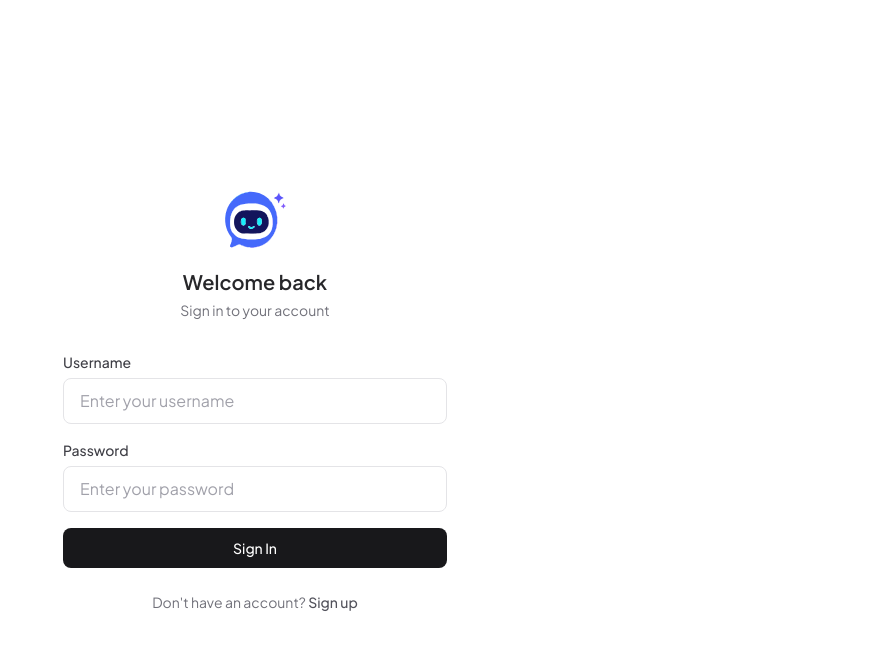
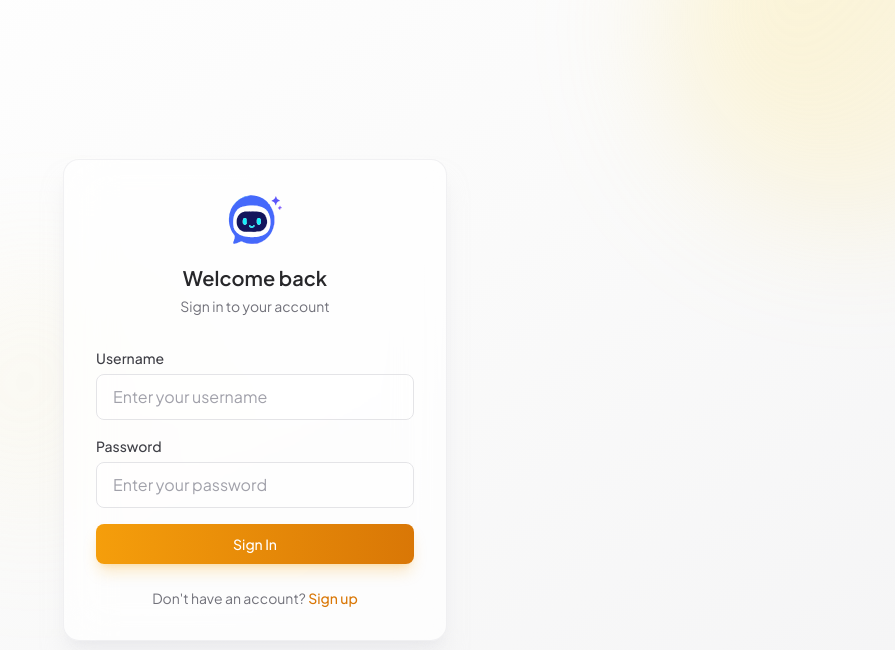
Before and after one commit to falling-petals/AI-Chat, a React (Vite) app in the folder ai-chat-frontend/: page /login in a window 1280 px wide. Shown: the top 650 px of the page, without its empty margins (385-1280 px from the left). Built offline with nearby package versions, Linux system fonts and the light colour scheme.

Commit message:
style: 登录页和注册页美化 - glassmorphism + 金色强调

```diff
--- a/ai-chat-frontend/src/pages/Login.tsx
+++ b/ai-chat-frontend/src/pages/Login.tsx
@@ -2,18 +2,18 @@ import { useState } from 'react';
 import { useNavigate, Link } from 'react-router-dom';
 import { login } from '../api/auth';
 import { useChatStore } from '../store';
-
 import { toast } from 'sonner';
 
 export default function Login() {
   const setToken = useChatStore((s) => s.setToken);
   const [username, setUsername] = useState('');
   const [password, setPassword] = useState('');
-
+  const [loading, setLoading] = useState(false);
   const navigate = useNavigate();
 
   const handleSubmit = async (e: React.FormEvent) => {
     e.preventDefault();
+    setLoading(true);
     try {
       const res = await login(username, password);
       localStorage.setItem('username', res.username);
@@ -21,22 +21,30 @@ export default function Login() {
       navigate('/');
     } catch (err: any) {
       toast.error(err.message);
+    } finally {
+      setLoading(false);
     }
   };
 
   return (
-    <div className="min-h-screen flex items-center justify-center bg-white dark:bg-[#151515]">
-      <div className="w-full max-w-sm mx-4">
+    <div className="relative min-h-screen flex items-center justify-center bg-gradient-to-br from-white via-zinc-50 to-zinc-100 dark:from-[#0a0a0a] dark:via-[#0d0d0d] dark:to-[#111111] overflow-hidden">
+      <div className="absolute -top-40 -right-40 w-96 h-96 rounded-full bg-gradient-to-br from-amber-200/40 to-amber-300/10 dark:from-amber-500/10 dark:to-amber-600/5 blur-3xl" />
+      <div className="absolute -bottom-40 -left-40 w-80 h-80 rounded-full bg-gradient-to-br from-zinc-200/30 to-zinc-300/10 dark:from-zinc-500/10 dark:to-zinc-600/5 blur-3xl" />
+      <div className="absolute top-1/2 left-1/3 -translate-x-1/2 -translate-y-1/2 w-64 h-64 rounded-full bg-gradient-to-br from-amber-100/20 to-amber-200/5 dark:from-amber-400/5 dark:to-amber-500/0 blur-3xl" />
+
+      <div className="w-full max-w-sm mx-4 relative">
+        <div className="rounded-2xl bg-white/70 dark:bg-zinc-900/50 backdrop-blur-xl border border-zinc-200/50 dark:border-zinc-700/30 shadow-xl shadow-zinc-200/50 dark:shadow-zinc-950 p-8">
           <div className="text-center mb-8">
-          <img src="/logo.svg" alt="AI Chat" className="w-16 h-16 mx-auto mb-4" />
+            <img src="/logo.svg" alt="AI Chat" className="w-14 h-14 mx-auto mb-4" />
             <h1 className="text-xl font-semibold text-zinc-800 dark:text-zinc-100">Welcome back</h1>
             <p className="text-sm text-zinc-500 dark:text-zinc-400 mt-1">Sign in to your account</p>
           </div>
           <form onSubmit={handleSubmit} className="space-y-4">
             <div>
-            <label className="block text-sm font-medium text-zinc-700 dark:text-zinc-300 mb-1.5">Username</label>
+              <label htmlFor="login-username" className="block text-sm font-medium text-zinc-700 dark:text-zinc-300 mb-1.5">Username</label>
               <input
-              className="w-full px-4 py-2.5 rounded-lg border border-zinc-200 dark:border-zinc-700 bg-white dark:bg-zinc-800 text-zinc-800 dark:text-zinc-100 focus:outline-none focus:ring-0 focus:border-zinc-300 dark:focus:border-zinc-600 transition-all placeholder:text-zinc-400"
+                id="login-username"
+                className="w-full px-4 py-2.5 rounded-lg border border-zinc-200 dark:border-zinc-700 bg-white/50 dark:bg-zinc-800/50 text-zinc-800 dark:text-zinc-100 outline-none transition-all placeholder:text-zinc-400 focus:border-amber-400/50 dark:focus:border-amber-500/50 focus:ring-2 focus:ring-amber-400/20 dark:focus:ring-amber-500/20"
                 placeholder="Enter your username"
                 value={username}
                 onChange={(e) => setUsername(e.target.value)}
@@ -44,10 +52,11 @@ export default function Login() {
               />
             </div>
             <div>
-            <label className="block text-sm font-medium text-zinc-700 dark:text-zinc-300 mb-1.5">Password</label>
+              <label htmlFor="login-password" className="block text-sm font-medium text-zinc-700 dark:text-zinc-300 mb-1.5">Password</label>
               <input
+                id="login-password"
                 type="password"
-              className="w-full px-4 py-2.5 rounded-lg border border-zinc-200 dark:border-zinc-700 bg-white dark:bg-zinc-800 text-zinc-800 dark:text-zinc-100 focus:outline-none focus:ring-0 focus:border-zinc-300 dark:focus:border-zinc-600 transition-all placeholder:text-zinc-400"
+                className="w-full px-4 py-2.5 rounded-lg border border-zinc-200 dark:border-zinc-700 bg-white/50 dark:bg-zinc-800/50 text-zinc-800 dark:text-zinc-100 outline-none transition-all placeholder:text-zinc-400 focus:border-amber-400/50 dark:focus:border-amber-500/50 focus:ring-2 focus:ring-amber-400/20 dark:focus:ring-amber-500/20"
                 placeholder="Enter your password"
                 value={password}
                 onChange={(e) => setPassword(e.target.value)}
@@ -56,15 +65,23 @@ export default function Login() {
             </div>
             <button
               type="submit"
-            className="w-full py-2.5 bg-zinc-900 dark:bg-zinc-100 text-white dark:text-black rounded-lg text-sm font-medium hover:bg-zinc-800 dark:hover:bg-zinc-200 transition-colors cursor-pointer"
+              disabled={loading}
+              className="w-full py-2.5 bg-gradient-to-r from-amber-500 to-amber-600 text-white rounded-lg text-sm font-medium hover:from-amber-600 hover:to-amber-700 transition-all duration-200 cursor-pointer disabled:opacity-50 disabled:cursor-not-allowed flex items-center justify-center gap-2 shadow-lg shadow-amber-500/25"
             >
-            Sign In
+              {loading && (
+                <svg className="animate-spin h-4 w-4" viewBox="0 0 24 24" fill="none">
+                  <circle className="opacity-25" cx="12" cy="12" r="10" stroke="currentColor" strokeWidth="4" />
+                  <path className="opacity-75" fill="currentColor" d="M4 12a8 8 0 018-8V0C5.373 0 0 5.373 0 12h4z" />
+                </svg>
+              )}
+              {loading ? 'Signing in...' : 'Sign In'}
             </button>
           </form>
           <p className="mt-6 text-center text-sm text-zinc-500 dark:text-zinc-400">
             Don't have an account?{' '}
-           <Link to="/register" className="text-zinc-600 dark:text-zinc-400 hover:text-zinc-900 dark:hover:text-zinc-100 font-medium">Sign up</Link>
+            <Link to="/register" className="text-amber-600 dark:text-amber-400 hover:text-amber-700 dark:hover:text-amber-300 font-medium transition-colors">Sign up</Link>
           </p>
+        </div>
       </div>
     </div>
   );
--- a/ai-chat-frontend/src/pages/Register.tsx
+++ b/ai-chat-frontend/src/pages/Register.tsx
@@ -1,38 +1,46 @@
 import { useState } from 'react';
 import { useNavigate, Link } from 'react-router-dom';
 import { register } from '../api/auth';
-
 import { toast } from 'sonner';
 
 export default function Register() {
   const [username, setUsername] = useState('');
   const [password, setPassword] = useState('');
-
+  const [loading, setLoading] = useState(false);
   const navigate = useNavigate();
 
   const handleSubmit = async (e: React.FormEvent) => {
     e.preventDefault();
+    setLoading(true);
     try {
       await register(username, password);
       navigate('/login');
     } catch (err: any) {
       toast.error(err.message);
+    } finally {
+      setLoading(false);
     }
   };
 
   return (
-    <div className="min-h-screen flex items-center justify-center bg-white dark:bg-[#151515]">
-      <div className="w-full max-w-sm mx-4">
+    <div className="relative min-h-screen flex items-center justify-center bg-gradient-to-br from-white via-zinc-50 to-zinc-100 dark:from-[#0a0a0a] dark:via-[#0d0d0d] dark:to-[#111111] overflow-hidden">
+      <div className="absolute -top-40 -right-40 w-96 h-96 rounded-full bg-gradient-to-br from-amber-200/40 to-amber-300/10 dark:from-amber-500/10 dark:to-amber-600/5 blur-3xl" />
+      <div className="absolute -bottom-40 -left-40 w-80 h-80 rounded-full bg-gradient-to-br from-zinc-200/30 to-zinc-300/10 dark:from-zinc-500/10 dark:to-zinc-600/5 blur-3xl" />
+      <div className="absolute top-1/2 left-1/3 -translate-x-1/2 -translate-y-1/2 w-64 h-64 rounded-full bg-gradient-to-br from-amber-100/20 to-amber-200/5 dark:from-amber-400/5 dark:to-amber-500/0 blur-3xl" />
+
+      <div className="w-full max-w-sm mx-4 relative">
+        <div className="rounded-2xl bg-white/70 dark:bg-zinc-900/50 backdrop-blur-xl border border-zinc-200/50 dark:border-zinc-700/30 shadow-xl shadow-zinc-200/50 dark:shadow-zinc-950 p-8">
           <div className="text-center mb-8">
-          <img src="/logo.svg" alt="AI Chat" className="w-16 h-16 mx-auto mb-4" />
+            <img src="/logo.svg" alt="AI Chat" className="w-14 h-14 mx-auto mb-4" />
             <h1 className="text-xl font-semibold text-zinc-800 dark:text-zinc-100">Create account</h1>
             <p className="text-sm text-zinc-500 dark:text-zinc-400 mt-1">Get started with AI Chat</p>
           </div>
           <form onSubmit={handleSubmit} className="space-y-4">
             <div>
-            <label className="block text-sm font-medium text-zinc-700 dark:text-zinc-300 mb-1.5">Username</label>
+              <label htmlFor="register-username" className="block text-sm font-medium text-zinc-700 dark:text-zinc-300 mb-1.5">Username</label>
               <input
-              className="w-full px-4 py-2.5 rounded-lg border border-zinc-200 dark:border-zinc-700 bg-white dark:bg-zinc-800 text-zinc-800 dark:text-zinc-100 focus:outline-none focus:ring-0 focus:border-zinc-300 dark:focus:border-zinc-600 transition-all placeholder:text-zinc-400"
+                id="register-username"
+                className="w-full px-4 py-2.5 rounded-lg border border-zinc-200 dark:border-zinc-700 bg-white/50 dark:bg-zinc-800/50 text-zinc-800 dark:text-zinc-100 outline-none transition-all placeholder:text-zinc-400 focus:border-amber-400/50 dark:focus:border-amber-500/50 focus:ring-2 focus:ring-amber-400/20 dark:focus:ring-amber-500/20"
                 placeholder="Choose a username"
                 value={username}
                 onChange={(e) => setUsername(e.target.value)}
@@ -40,10 +48,11 @@ export default function Register() {
               />
             </div>
             <div>
-            <label className="block text-sm font-medium text-zinc-700 dark:text-zinc-300 mb-1.5">Password</label>
+              <label htmlFor="register-password" className="block text-sm font-medium text-zinc-700 dark:text-zinc-300 mb-1.5">Password</label>
               <input
+                id="register-password"
                 type="password"
-              className="w-full px-4 py-2.5 rounded-lg border border-zinc-200 dark:border-zinc-700 bg-white dark:bg-zinc-800 text-zinc-800 dark:text-zinc-100 focus:outline-none focus:ring-0 focus:border-zinc-300 dark:focus:border-zinc-600 transition-all placeholder:text-zinc-400"
+                className="w-full px-4 py-2.5 rounded-lg border border-zinc-200 dark:border-zinc-700 bg-white/50 dark:bg-zinc-800/50 text-zinc-800 dark:text-zinc-100 outline-none transition-all placeholder:text-zinc-400 focus:border-amber-400/50 dark:focus:border-amber-500/50 focus:ring-2 focus:ring-amber-400/20 dark:focus:ring-amber-500/20"
                 placeholder="Choose a password"
                 value={password}
                 onChange={(e) => setPassword(e.target.value)}
@@ -52,15 +61,23 @@ export default function Register() {
             </div>
             <button
               type="submit"
-            className="w-full py-2.5 bg-zinc-900 dark:bg-zinc-100 text-white dark:text-black rounded-lg text-sm font-medium hover:bg-zinc-800 dark:hover:bg-zinc-200 transition-colors cursor-pointer"
+              disabled={loading}
+              className="w-full py-2.5 bg-gradient-to-r from-amber-500 to-amber-600 text-white rounded-lg text-sm font-medium hover:from-amber-600 hover:to-amber-700 transition-all duration-200 cursor-pointer disabled:opacity-50 disabled:cursor-not-allowed flex items-center justify-center gap-2 shadow-lg shadow-amber-500/25"
             >
-            Create Account
+              {loading && (
+                <svg className="animate-spin h-4 w-4" viewBox="0 0 24 24" fill="none">
+                  <circle className="opacity-25" cx="12" cy="12" r="10" stroke="currentColor" strokeWidth="4" />
+                  <path className="opacity-75" fill="currentColor" d="M4 12a8 8 0 018-8V0C5.373 0 0 5.373 0 12h4z" />
+                </svg>
+              )}
+              {loading ? 'Creating account...' : 'Create Account'}
             </button>
           </form>
           <p className="mt-6 text-center text-sm text-zinc-500 dark:text-zinc-400">
             Already have an account?{' '}
-           <Link to="/login" className="text-zinc-600 dark:text-zinc-400 hover:text-zinc-900 dark:hover:text-zinc-100 font-medium">Sign in</Link>
+            <Link to="/login" className="text-amber-600 dark:text-amber-400 hover:text-amber-700 dark:hover:text-amber-300 font-medium transition-colors">Sign in</Link>
           </p>
+        </div>
       </div>
     </div>
   );
```
Lines whose indentation alone changed are shown as unchanged.
